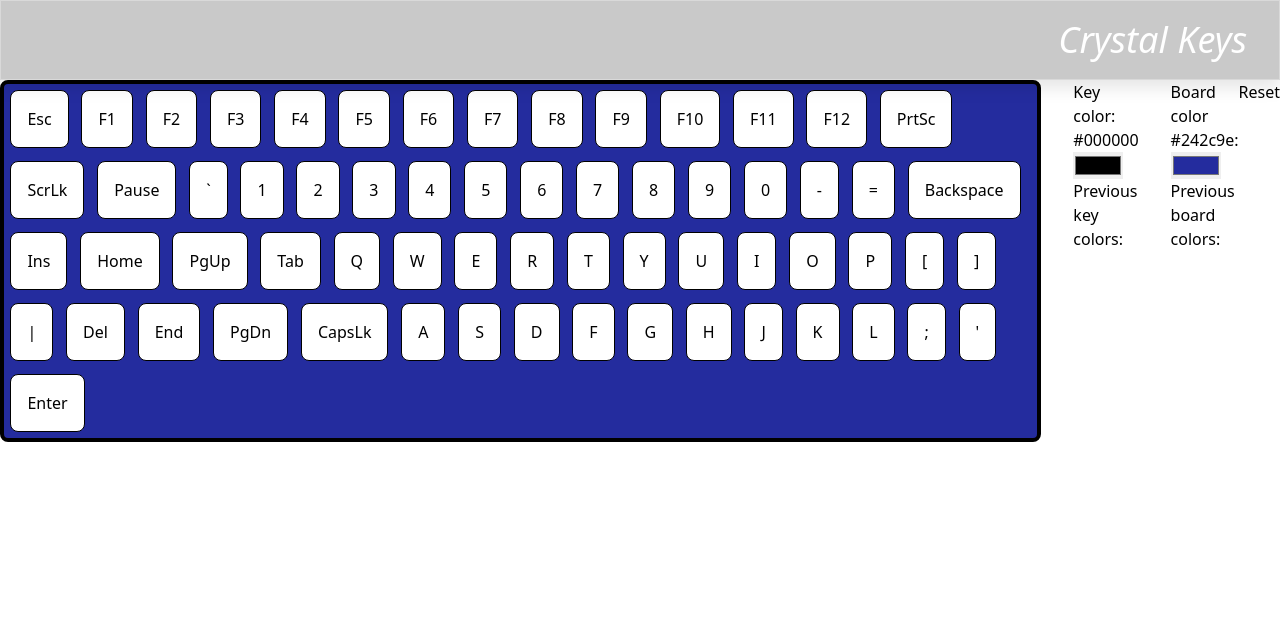
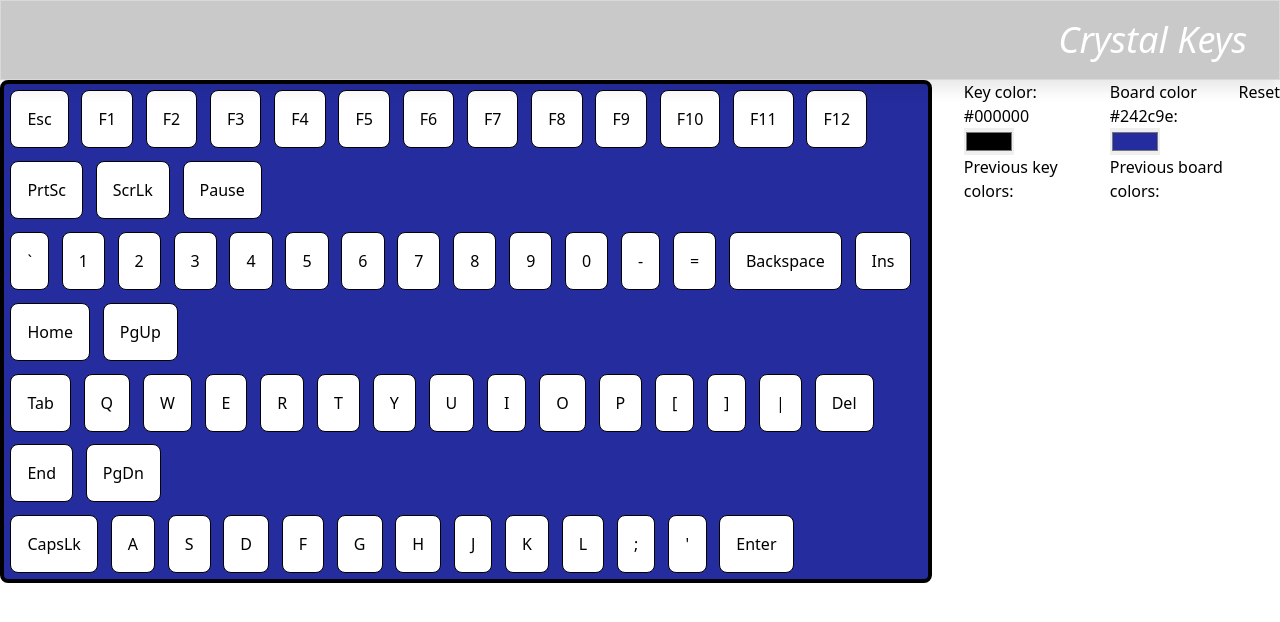
Before and after one commit to OblivionNoirV2/crystalkeys, a React (Create React App) app: page / in a window 1280 px wide. Shown: the top 622 px of the page. Built offline with nearby package versions, Linux system fonts and the light colour scheme.

Commit message:
all key sets get their own row

```diff
--- a/src/App.tsx
+++ b/src/App.tsx
@@ -124,14 +124,20 @@ const Keyboard: React.FC<KeyboardProps> = ({ selected_color, selected_board_colo
 
   return (
     <section className='keyboard ' style={{ backgroundColor: selected_board_color }}>
-      {keys_array.map((key, index) => (
-        <Key label={key} color={keyColors[index]}
-          onClick={() => handleKeyClick(index)}
-          key={index} />
+      {/*maps all the key arrays to the keyboard*/}
+      {Object.keys(key_sets).map((row, rowIndex) => (
+        <div key={rowIndex}>
+          {key_sets[row].map((key, index) => (
+            <Key label={key} color={keyColors[rowIndex * key_sets[row].length + index]}
+              onClick={() => handleKeyClick(rowIndex * key_sets[row].length + index)}
+              key={index} />
+          ))}
+        </div>
       ))}
     </section>
   );
 };
+
 
 
 
--- a/src/sparkles.css
+++ b/src/sparkles.css
@@ -13,7 +13,7 @@ body {
 /*note that width DOES override min-width*/
 .key {
   margin: .4rem;
-  min-width: 2vw;
+  min-width: 3vw;
   padding: 1rem 1rem 1rem 1rem;
   border-radius: .5rem;
   border: .1rem solid black;
@@ -49,7 +49,3 @@ body {
   border-radius: .5rem;
   align-self: flex-start;
 }
-
-.parent {
-  max-width: 100vw;
-}
```
